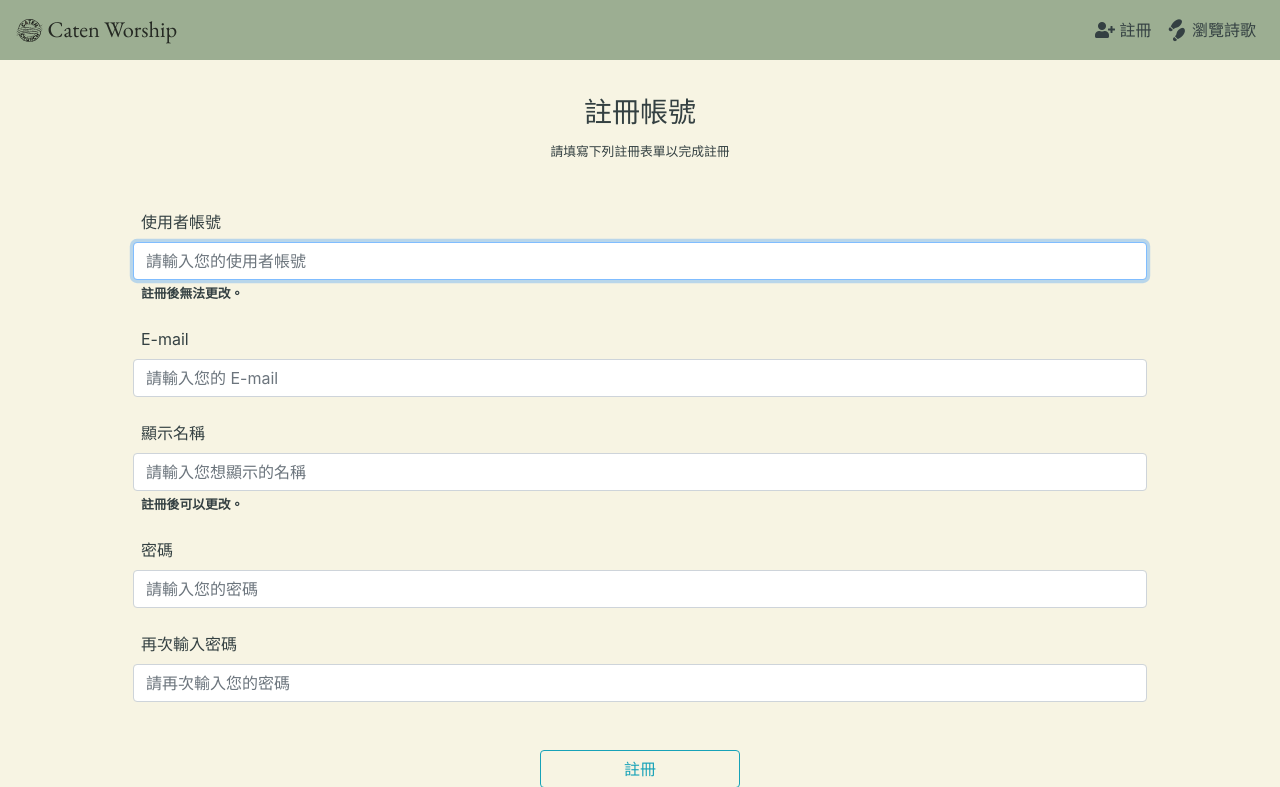
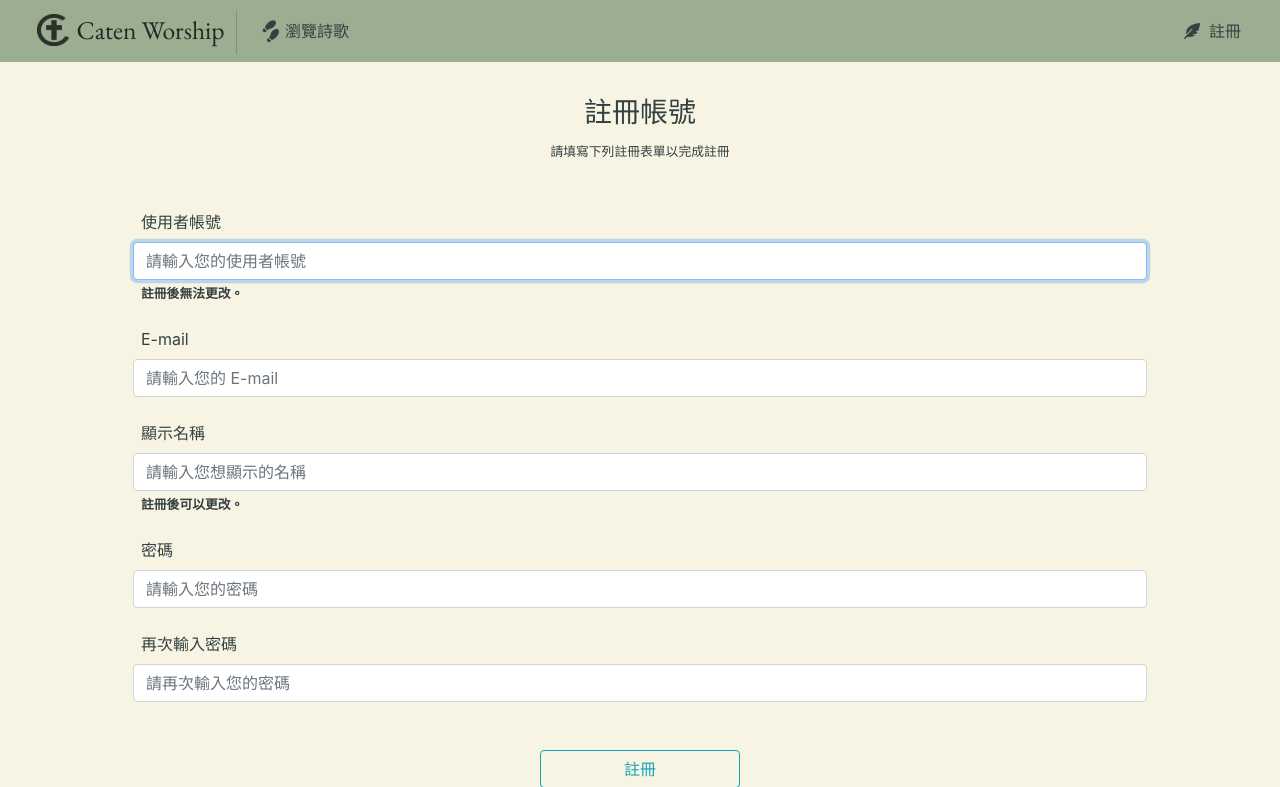
Before and after one commit to saltchang/caten-music, a Flask app: page /register in a window 1280 px wide. Shown: the top 787 px of the page. Run offline with Flask 2, Linux system fonts and the light colour scheme; some libraries are stand-ins or nearby versions.

Commit message:
v0.1.2 released

```diff
--- a/caten_worship/routes/activate_account.py
+++ b/caten_worship/routes/activate_account.py
@@ -14,7 +14,7 @@ def activate_account(token):
     if check_result:
         Activator().activate_user(check_result)
 
-        return "帳號啟動完成！謝謝！"
+        return render_template("active_success.html")
 
     else:
-        return "錯誤：啟動連結已過期或錯誤。"
+        return render_template("active_fail.html")
--- a/caten_worship/routes/register.py
+++ b/caten_worship/routes/register.py
@@ -1,6 +1,6 @@
 # routes/register.py
 
-from flask import Blueprint, render_template, abort, request, redirect, jsonify
+from flask import Blueprint, render_template, abort, request, redirect, jsonify, current_app
 from jinja2 import TemplateNotFound
 from caten_worship.services import Validator, RegisterHandler, send_mail
 from caten_worship.helper import formatCheck
@@ -53,7 +53,7 @@ def register():
                   username=username,
                   token=token)
         try:
-            return "請前往您註冊的信箱：" + email + " , 來啟用您的帳號，謝謝。", 201
+            return render_template("after_register.html"), 201
         except TemplateNotFound:
             abort(404)
 
--- a/caten_worship/static/css/base.css
+++ b/caten_worship/static/css/base.css
@@ -36,6 +36,8 @@ hr {
 
 .navbar {
     background-color: #9CAE92;
+    padding-top: 0;
+    padding-bottom: 0;
 }
 
 .navbar-light .navbar-toggler-icon {
@@ -49,9 +51,41 @@ hr {
 
 .navbar-brand {
     opacity: 0.85;
-    font-size: 1.4rem;
+    font-size: 1.6rem;
+    color: #421800;
     font-family: 'EB Garamond', sans-serif, serif;
+    margin-top: 0.3rem;
+    margin-bottom: 0.3rem;
+    padding-right: 0.7rem;
+    padding-top: 0;
+    padding-bottom: 0;
 }
+
+.brand-logo-img {
+    margin-bottom: .5rem;
+    margin-left: .4rem;
+}
+
+.brand-logo-border {
+    margin-top: .7rem;
+    margin-bottom: .5rem;
+}
+
+.brand-menu-container {
+    padding-left: .5rem;
+    padding-right: .5rem;
+}
+
+@media (min-width: 768px){
+.brand-logo-border {
+    border-right: solid 1px rgba(0,0,0,0.2);
+}
+.brand-menu-container {
+    padding-left: 0;
+    padding-right: 0;
+}
+}
+
 
 .navbar-hr {
     margin-bottom: 0.5rem;
@@ -59,4 +93,5 @@ hr {
 
 .fa-shoe-prints {
     transform: rotate(315deg);
+    margin-right: -0.3rem;
 }
--- a/caten_worship/static/css/register_css.css
+++ b/caten_worship/static/css/register_css.css
@@ -7,7 +7,7 @@
     width: 100%;
     z-index:9999;
     border-radius:0px;
-    opacity: .7;
+    opacity: .85;
 }
 
 #btn-register {
--- a/caten_worship/templates/base.html
+++ b/caten_worship/templates/base.html
@@ -26,38 +26,49 @@
 <body>
     {% block navbar %}
     <nav class="navbarstyle navbar navbar-expand-md navbar-light fixed-top">
-        <a class="navbar-brand" href="/">
-            <img src="{{ url_for('static', filename='image/icon/Black_NB_fix.svg') }}"
-                width="27" height="23" class="d-inline-block align-center mb-1"
-                alt="Caten Worship">
+        <div class="container-fluid">
+            <a class="navbar-brand brand-logo-border" href="/">
+                <img src="{{ url_for('static', filename='image/icon/CatenWorshipLogoBlack.png') }}" width="34" height="32"
+                    class="d-inline-block align-center brand-logo-img" alt="Caten Worship">
                 Caten Worship
             </a>
-        <a class="d-md-none" data-toggle="collapse" href="#navbarSupportedContent" role="button" aria-expanded="false"
-            aria-controls="navbarSupportedContent" id="navbar-menu-btn">
+            <a class="d-md-none" data-toggle="collapse" href="#navbarSupportedContent" role="button"
+                aria-expanded="false" aria-controls="navbarSupportedContent" id="navbar-menu-btn">
                 <span class="navbar-toggler-icon"></span>
             </a>
 
 
-        <div class="collapse navbar-collapse" id="navbarSupportedContent">
-            <hr class="navbar-hr">
+            <div class="collapse navbar-collapse brand-menu-container" id="navbarSupportedContent">
+
+                <hr class="navbar-hr mt-2">
+
                 <ul class="navbar-nav mr-auto">
-            </ul>
-            <ul class="navbar-nav ml-auto">
+
                     <li class="nav-item active">
-                    <a class="nav-link navbar-item-style" href="{{ url_for('register_bp.register') }}">
-                        <i class="fas fa-user-plus"></i>
-                        註冊
+                        <a class="nav-link navbar-item-style" href="{{ url_for('surfer_bp.surfer') }}">
+                            <i class="fas fa-shoe-prints"></i>
+                            &nbsp;瀏覽詩歌
                             <span class="sr-only">(current)</span>
                         </a>
                     </li>
+
+                </ul>
+
+                <hr class="navbar-hr">
+
+                <ul class="navbar-nav ml-auto">
+
                     <li class="nav-item active">
-                    <a class="nav-link navbar-item-style" href="{{ url_for('surfer_bp.surfer') }}">
-                        <i class="fas fa-shoe-prints"></i>
-                        瀏覽詩歌
+                        <a class="nav-link navbar-item-style" href="{{ url_for('register_bp.register') }}">
+                            <i class="fas fa-feather-alt"></i>
+                            &nbsp;註冊
                             <span class="sr-only">(current)</span>
                         </a>
                     </li>
+
                 </ul>
+
+            </div>
         </div>
     </nav>
     {% endblock navbar %}
@@ -74,7 +85,8 @@
     {% endblock %}
 
     {% block script %}
-    <script src="https://code.jquery.com/jquery-3.4.0.min.js" integrity="sha256-BJeo0qm959uMBGb65z40ejJYGSgR7REI4+CW1fNKwOg=" crossorigin="anonymous"></script>
+    <script src="https://code.jquery.com/jquery-3.4.0.min.js"
+        integrity="sha256-BJeo0qm959uMBGb65z40ejJYGSgR7REI4+CW1fNKwOg=" crossorigin="anonymous"></script>
     <script src="https://cdnjs.cloudflare.com/ajax/libs/popper.js/1.14.7/umd/popper.min.js"
         integrity="sha384-UO2eT0CpHqdSJQ6hJty5KVphtPhzWj9WO1clHTMGa3JDZwrnQq4sF86dIHNDz0W1" crossorigin="anonymous">
     </script>
--- a/caten_worship/templates/register.html
+++ b/caten_worship/templates/register.html
@@ -31,8 +31,8 @@
             <div class="form-group mt-4">
                 <label for="input-register-username" class="ml-2">使用者帳號</label>
                 <input name="username" type="text" class="form-control focus-id-1" id="input-register-username" aria-describedby="usernameHelp" placeholder="請輸入您的使用者帳號" autofocus="true">
-                <small id="usernameHelp2-in" class="form-text text-left pl-2 invalid-feedback">4-24個英文或數字，接受底線("_")</small>
-                <small id="usernameHelp2" class="form-text text-left pl-2 valid-feedback">帳號符合規定</small>
+                <small id="usernameHelp2-in" class="form-text text-left pl-2 invalid-feedback">4-24個英文或數字，接受底線('_')</small>
+                <small id="usernameHelp2" class="form-text text-left pl-2 valid-feedback">OK</small>
                 <small id="usernameHelp" class="form-text text-left pl-2"><b>註冊後無法更改。</b></small>
             </div>
 
@@ -41,7 +41,7 @@
                 <label for="input-register-email" class="ml-2">E-mail</label>
                 <input name="email" type="email" class="form-control focus-id-2" id="input-register-email" aria-describedby="emailHelp" placeholder="請輸入您的 E-mail">
                 <small id="emailHelp-in" class="form-text text-left pl-2 invalid-feedback">請填入正確的Email，用以啟動帳號</small>
-                <small id="emailHelp" class="form-text text-left pl-2 valid-feedback">Email符合規定</small>
+                <small id="emailHelp" class="form-text text-left pl-2 valid-feedback">OK</small>
             </div>
 
             <!-- 顯示名稱 displayname -->
@@ -49,7 +49,7 @@
                 <label for="input-register-displayname" class="ml-2">顯示名稱</label>
                 <input name="displayname" type="text" class="form-control focus-id-3" id="input-register-displayname" aria-describedby="displaynameHelp" placeholder="請輸入您想顯示的名稱">
                 <small id="displaynameHelp2-in" class="form-text text-left pl-2 invalid-feedback">2-16個英數字元或8個中文字，接受底線("_")</small>
-                <small id="displaynameHelp2" class="form-text text-left pl-2 valid-feedback">名稱符合規定</small>
+                <small id="displaynameHelp2" class="form-text text-left pl-2 valid-feedback">OK</small>
                 <small id="displaynameHelp" class="form-text text-left pl-2"><b>註冊後可以更改。</b></small>
             </div>
 
@@ -58,7 +58,7 @@
                 <label for="input-register-password" class="ml-2">密碼</label>
                 <input name="password" type="password" class="form-control focus-id-4" id="input-register-password" placeholder="請輸入您的密碼">
                 <small id="passwordHelp-in" class="form-text text-left pl-2 invalid-feedback">至少8個字元，可以使用英文字母、數字和(_!@#$%^&*)</small>
-                <small id="passwordHelp" class="form-text text-left pl-2 valid-feedback">密碼符合規定</small>
+                <small id="passwordHelp" class="form-text text-left pl-2 valid-feedback">OK</small>
             </div>
 
             <!-- 確認密碼 confirm-password -->
@@ -66,6 +66,7 @@
                 <label for="input-register-confirm-password" class="ml-2">再次輸入密碼</label>
                 <input name="confirm-password" type="password" class="form-control focus-id-5" id="input-register-confirm-password" placeholder="請再次輸入您的密碼">
                 <small id="confirm-passwordHelp-in" class="form-text text-left pl-2 invalid-feedback">密碼比對不符合</small>
+                <small id="confirm-passwordHelp" class="form-text text-left pl-2 valid-feedback">OK</small>
             </div>
 
             <button id="btn-register" type="button" class="btn btn-outline-info">
--- a/config.py
+++ b/config.py
@@ -17,6 +17,12 @@ class Config(object):
         MAIL_USERNAME = os.environ.get("MAIL_USERNAME")
         MAIL_PASSWORD = os.environ.get("MAIL_PASSWORD")
 
+        # reCAPTCHA
+        RECAPTCHA_USE_SSL = False
+        RECAPTCHA_PUBLIC_KEY = os.environ.get("RECAPTCHA_PUBLIC_KEY")
+        RECAPTCHA_PRIVATE_KEY = os.environ.get("RECAPTCHA_PRIVATE_KEY")
+        # RECAPTCHA_OPTIONS = {'theme':'black'}
+
     class Production(Default):
         ENV = "production"
 
```
Also changed, not shown: caten_worship/static/js/register_js.js (+104 -13 lines), caten_worship/templates/active_fail.html (added, +20 -0 lines), caten_worship/templates/active_success.html (added, +19 -0 lines), caten_worship/templates/after_register.html (added, +22 -0 lines), caten_worship/templates/verifymail.html (+7 -3 lines), CHANGELOG.md, README.md, caten_worship/static/image/icon/CatenWorshipLogoBlack.png (added), caten_worship/static/image/icon/CatenWorshipLogoOrange.png (added), caten_worship/static/image/icon/CatenWorshipLogoWhite.png (added), caten_worship/static/image/icon/favicon.ico, caten_worship/static/image/icon/favicon2.ico (added). Lines whose indentation alone changed are shown as unchanged.
